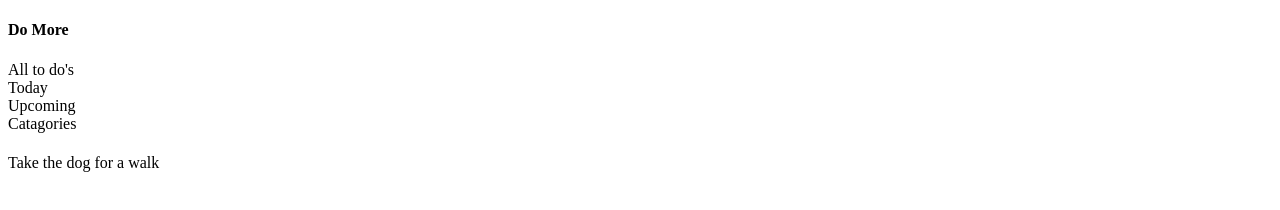
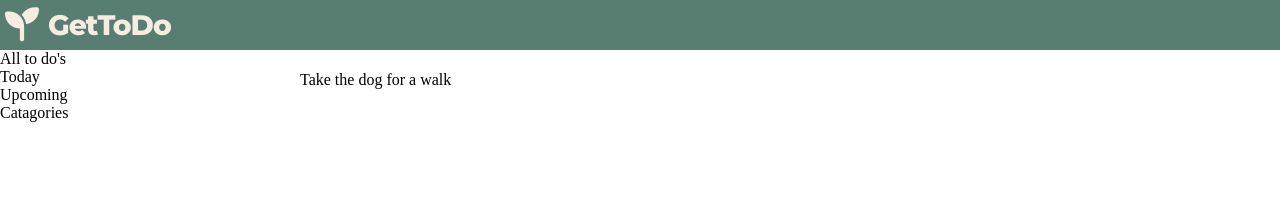
Before and after one commit to Matanbitton/To-Do-List-App, a website built with webpack: page dist/index.html in a window 1280 px wide. Built offline with nearby package versions, Linux system fonts and the light colour scheme.

Commit message:
Make page layout and header logo

```diff
--- a/src/index.js
+++ b/src/index.js
@@ -0,0 +1 @@
+import "./style.css";
--- a/src/style.css
+++ b/src/style.css
@@ -0,0 +1,39 @@
+@import url("https://fonts.googleapis.com/css2?family=Montserrat:wght@100;200;400;800&family=Roboto+Flex:opsz,wght@8..144,300;8..144,600&display=swap");
+* {
+  box-sizing: border-box;
+  --blue: #035e7b;
+  --lightpurple: #cac4ce;
+  --offwhite: #f7ece1;
+  --black: #0d0106;
+  --green: #587d71;
+  --font: "Montserrat", sans-serif;
+}
+
+body {
+  height: 100vh;
+  padding: 0;
+  margin: 0;
+}
+.container {
+  display: grid;
+  grid-template-columns: 300px 1fr;
+  grid-template-rows: 50px;
+  grid-auto-rows: auto;
+}
+.header {
+  grid-area: 1 / 1 / 2 / 3;
+  display: flex;
+  align-items: center;
+  background-color: var(--green);
+  color: var(--offwhite);
+  font-family: var(--font);
+  letter-spacing: -1px;
+  padding-left: 5px;
+  font-size: 34px;
+
+  gap: 10px;
+}
+.header > h6 {
+  padding: 0;
+  margin: 0;
+}
```
Also changed, not shown: dist/index.html.
